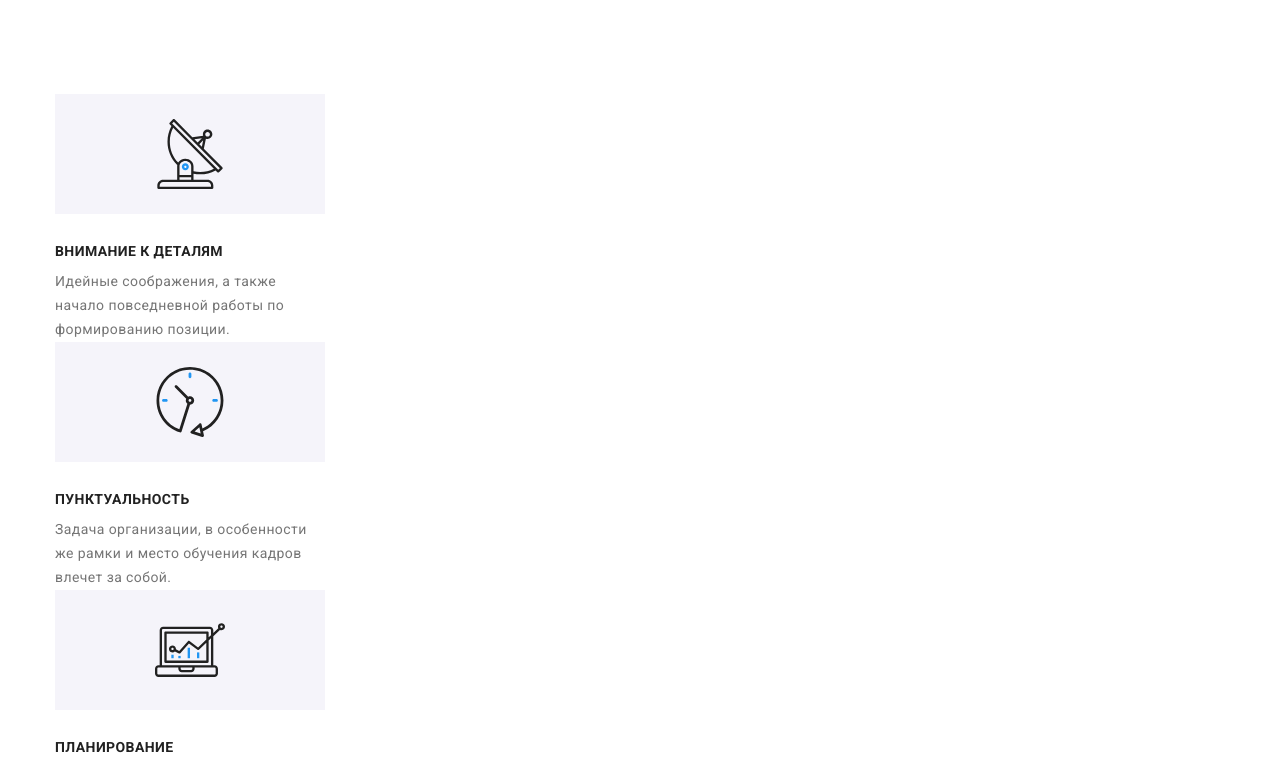
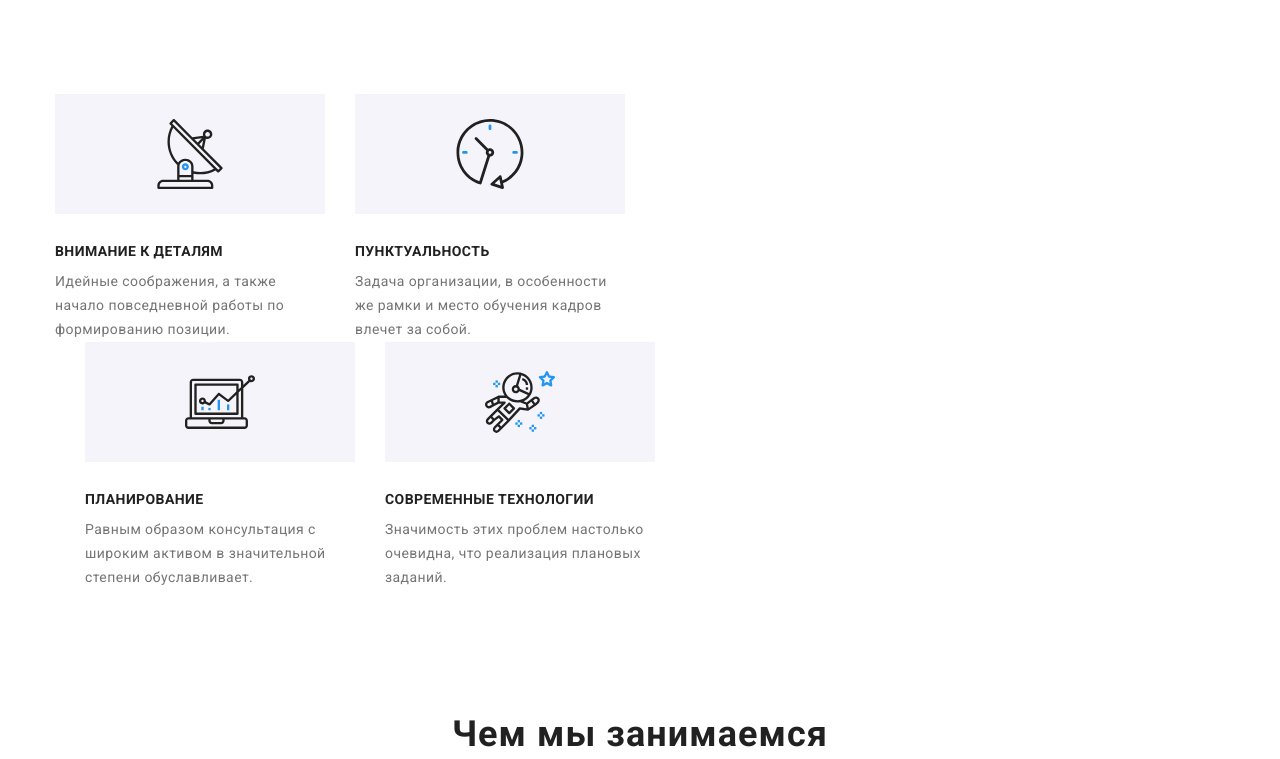
Before and after one commit to Mr-Vadym-Ka/goit-markup-hw-08-adaptiv, a plain HTML site: page index.html in a window 1280 px wide. Shown: the part 645-1404 px from the top of the page. Drawn offline with nearby package versions, Linux system fonts and the light colour scheme; files that its build step writes are made by us from their sources.

Commit message:
Add files via upload

```diff
--- a/sass/layout/_features.scss
+++ b/sass/layout/_features.scss
@@ -4,17 +4,17 @@
 }
 .features-list {
     display: flex;
-    flex-wrap: wrap;
-    width: calc(767px / 2 + 30px);
+    flex-wrap: nowrap;
+    // width: calc(767px / 2 + 30px);
 
     @media screen and (max-width: 480px) {
         flex-wrap: wrap;
     }
-    // @media screen and (min-width: 767px) {
-    //     flex-wrap: wrap;
-    //     width: calc(768px / 2 + 30px);
-    //     margin-bottom: 30px;
-    // }
+    @media screen and (min-width: 767px) {
+        flex-wrap: wrap;
+        width: calc(100% / 2 + 30px);
+        margin-bottom: 30px;
+    }
 }
 
 .features-list__icon {
@@ -54,12 +54,12 @@
         }
     }
 
-    // &:not(:first-child) {
-    //     margin-left: 30px;
-    //     @media screen and (max-width: 480px) {
-    //         margin-left: 0;
-    //     }
-    // }
+    &:not(:first-child) {
+        margin-left: 30px;
+        @media screen and (max-width: 480px) {
+            margin-left: 0;
+        }
+    }
 }
 
 .features-list__name {
--- a/sass/layout/_team.scss
+++ b/sass/layout/_team.scss
@@ -9,6 +9,10 @@
 }
 
 .container__member-list {
+    @media screen and (max-width: 480px) {
+        display: inline;
+        margin-left: 0;
+    }
     display: flex;
     margin-left: -30px;
 }
```
